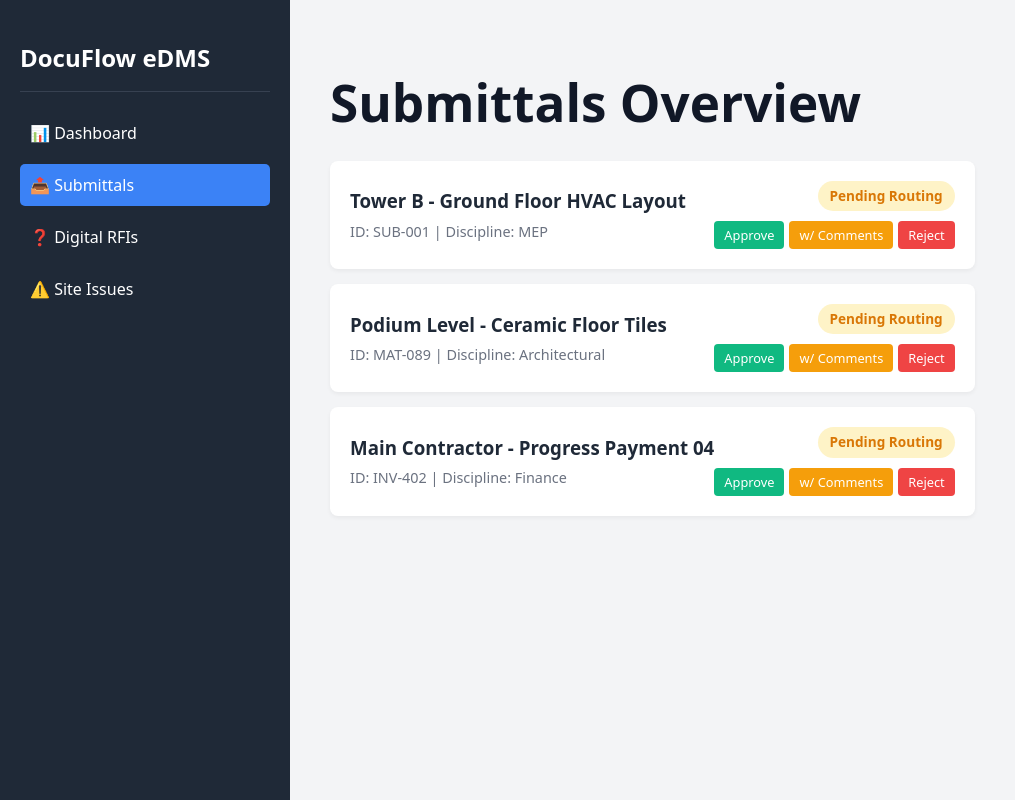
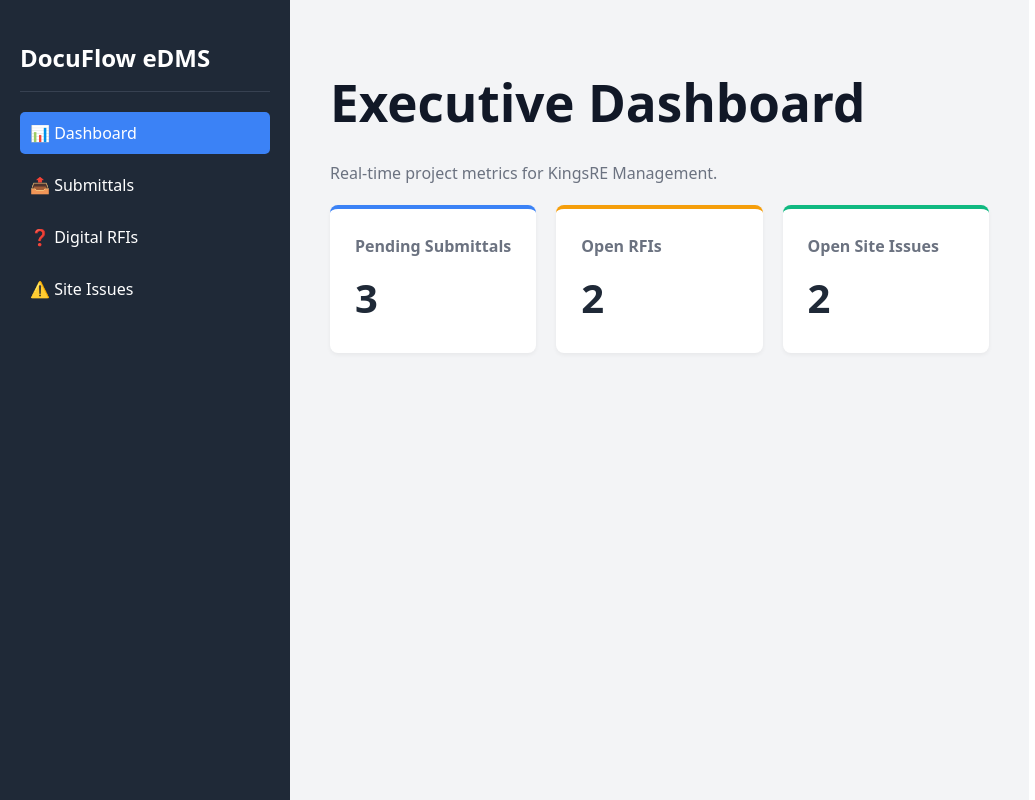
Before and after one commit to Eelessawi/docuflow-edms, a React (Vite) app: page / in a window 1280 px wide. Shown: the whole page, without its empty margins (0-1035 px from the left). Built offline with nearby package versions, Linux system fonts and the light colour scheme.

Commit message:
Added live Executive Dashboard with derived state analytics

```diff
--- a/src/App.jsx
+++ b/src/App.jsx
@@ -1,13 +1,18 @@
 import { useState } from 'react';
 import './index.css';
-// 1. We import BOTH arrays from your data file
-import { incomingDocuments, projectRFIs } from './data.js';
+import { incomingDocuments, projectRFIs, siteIssues } from './data.js';
 
 function App() {
-  const [activeTab, setActiveTab] = useState('transmittals');
+  const [activeTab, setActiveTab] = useState('dashboard'); // Let's make Dashboard the default screen!
   const [documents, setDocuments] = useState(incomingDocuments);
-  // 2. We set up a new Whiteboard space specifically for RFIs
   const [rfis, setRfis] = useState(projectRFIs);
+  const [issues, setIssues] = useState(siteIssues);
+
+  // 🧮 THE CALCULATOR: Automatically counting our live metrics
+  const pendingDocsCount = documents.filter(doc => doc.status === 'Pending Routing').length;
+  const openRfiCount = rfis.filter(rfi => rfi.status === 'Open').length;
+  const openIssuesCount = issues.filter(issue => issue.status === 'Open').length;
+  const criticalIssuesCount = issues.filter(issue => issue.status === 'Open' && issue.severity === 'Critical').length;
 
   // Engine for Submittals
   function updateDocumentStatus(docId, newStatus) {
@@ -27,6 +32,15 @@ function App() {
     setRfis(updatedRfis);
   }
 
+  // Engine for Issues
+  function resolveIssue(issueId) {
+    const updatedIssues = issues.map(issue => {
+      if (issue.id === issueId) return { ...issue, status: 'Resolved' };
+      return issue;
+    });
+    setIssues(updatedIssues);
+  }
+
   return (
     <div style={{ display: 'flex', height: '100vh', backgroundColor: '#f3f4f6', fontFamily: 'system-ui' }}>
 
@@ -44,10 +58,42 @@ function App() {
       {/* MAIN CONTENT AREA */}
       <div style={{ flex: 1, padding: '40px', overflowY: 'auto' }}>
         <h1 style={{ color: '#111827', marginBottom: '5px', textTransform: 'capitalize' }}>
-          {activeTab === 'transmittals' ? 'Submittals' : activeTab === 'rfis' ? 'Digital RFIs' : activeTab} Overview
+          {activeTab === 'transmittals' ? 'Submittals' : activeTab === 'rfis' ? 'Digital RFIs' : activeTab === 'issues' ? 'Site Issues' : 'Executive Dashboard'}
         </h1>
 
-        {/* --- 🪄 CONDITIONAL RENDER: SUBMITTALS --- */}
+        {/* --- 🪄 CONDITIONAL RENDER: DASHBOARD --- */}
+        {activeTab === 'dashboard' && (
+          <div style={{ marginTop: '30px' }}>
+            <p style={{ color: '#6b7280', marginBottom: '20px' }}>Real-time project metrics for KingsRE Management.</p>
+
+            <div style={{ display: 'grid', gridTemplateColumns: 'repeat(3, 1fr)', gap: '20px' }}>
+
+              {/* Stat Card 1: Submittals */}
+              <div style={{ backgroundColor: 'white', padding: '25px', borderRadius: '8px', boxShadow: '0 2px 4px rgba(0,0,0,0.05)', borderTop: '4px solid #3b82f6' }}>
+                <h3 style={{ color: '#6b7280', margin: '0 0 10px 0', fontSize: '1rem' }}>Pending Submittals</h3>
+                <p style={{ fontSize: '2.5rem', fontWeight: 'bold', margin: '0', color: '#1f2937' }}>{pendingDocsCount}</p>
+              </div>
+
+              {/* Stat Card 2: RFIs */}
+              <div style={{ backgroundColor: 'white', padding: '25px', borderRadius: '8px', boxShadow: '0 2px 4px rgba(0,0,0,0.05)', borderTop: '4px solid #f59e0b' }}>
+                <h3 style={{ color: '#6b7280', margin: '0 0 10px 0', fontSize: '1rem' }}>Open RFIs</h3>
+                <p style={{ fontSize: '2.5rem', fontWeight: 'bold', margin: '0', color: '#1f2937' }}>{openRfiCount}</p>
+              </div>
+
+              {/* Stat Card 3: Issues */}
+              <div style={{ backgroundColor: 'white', padding: '25px', borderRadius: '8px', boxShadow: '0 2px 4px rgba(0,0,0,0.05)', borderTop: criticalIssuesCount > 0 ? '4px solid #ef4444' : '4px solid #10b981' }}>
+                <h3 style={{ color: '#6b7280', margin: '0 0 10px 0', fontSize: '1rem' }}>Open Site Issues</h3>
+                <p style={{ fontSize: '2.5rem', fontWeight: 'bold', margin: '0', color: '#1f2937' }}>{openIssuesCount}</p>
+                {criticalIssuesCount > 0 && (
+                  <p style={{ color: '#ef4444', margin: '10px 0 0 0', fontSize: '0.85rem', fontWeight: 'bold' }}>⚠️ {criticalIssuesCount} Critical Defect(s)</p>
+                )}
+              </div>
+
+            </div>
+          </div>
+        )}
+
+        {/* --- CONDITIONAL RENDER: SUBMITTALS --- */}
         {activeTab === 'transmittals' && (
           <div style={{ display: 'flex', flexDirection: 'column', gap: '15px', marginTop: '30px' }}>
             {documents.map(doc => (
@@ -57,7 +103,7 @@ function App() {
                   <p style={{ margin: '0', color: '#6b7280', fontSize: '0.9rem' }}>ID: {doc.id} | Discipline: {doc.discipline}</p>
                 </div>
                 <div style={{ display: 'flex', flexDirection: 'column', alignItems: 'flex-end', gap: '10px' }}>
-                  <span style={{ backgroundColor: doc.status === 'Approved' ? '#d1fae5' : doc.status === 'Rejected' ? '#fee2e2' : '#fef3c7', color: doc.status === 'Approved' ? '#065f46' : doc.status === 'Rejected' ? '#991b1b' : '#d97706', padding: '5px 12px', borderRadius: '20px', fontSize: '0.85rem', fontWeight: 'bold' }}>{doc.status}</span>
+                  <span style={{ backgroundColor: doc.status.includes('Approved') ? '#d1fae5' : doc.status === 'Rejected' ? '#fee2e2' : '#fef3c7', color: doc.status.includes('Approved') ? '#065f46' : doc.status === 'Rejected' ? '#991b1b' : '#d97706', padding: '5px 12px', borderRadius: '20px', fontSize: '0.85rem', fontWeight: 'bold' }}>{doc.status}</span>
                   <div style={{ display: 'flex', gap: '5px' }}>
                     <button onClick={() => updateDocumentStatus(doc.id, 'Approved')} style={{ padding: '5px 10px', fontSize: '0.8rem', backgroundColor: '#10b981', color: 'white', border: 'none', borderRadius: '4px', cursor: 'pointer' }}>Approve</button>
                     <button onClick={() => updateDocumentStatus(doc.id, 'Approved w/ Comments')} style={{ padding: '5px 10px', fontSize: '0.8rem', backgroundColor: '#f59e0b', color: 'white', border: 'none', borderRadius: '4px', cursor: 'pointer' }}>w/ Comments</button>
@@ -69,7 +115,7 @@ function App() {
           </div>
         )}
 
-        {/* --- 🪄 CONDITIONAL RENDER: RFIs --- */}
+        {/* --- CONDITIONAL RENDER: RFIs --- */}
         {activeTab === 'rfis' && (
           <div style={{ display: 'flex', flexDirection: 'column', gap: '15px', marginTop: '30px' }}>
             {rfis.map(rfi => (
@@ -89,11 +135,25 @@ function App() {
           </div>
         )}
 
-        {/* --- 🪄 CONDITIONAL RENDER: DASHBOARD --- */}
-        {activeTab === 'dashboard' && (
-          <div style={{ marginTop: '30px', padding: '30px', backgroundColor: 'white', borderRadius: '8px', textAlign: 'center', color: '#6b7280' }}>
-            <h2 style={{ color: '#1f2937' }}>Analytics Dashboard</h2>
-            <p>We will build out the live charts and project metrics here in Step 4!</p>
+        {/* --- CONDITIONAL RENDER: SITE ISSUES --- */}
+        {activeTab === 'issues' && (
+          <div style={{ display: 'flex', flexDirection: 'column', gap: '15px', marginTop: '30px' }}>
+            {issues.map(issue => (
+              <div key={issue.id} style={{ backgroundColor: 'white', padding: '20px', borderRadius: '8px', borderLeft: issue.severity === 'Critical' ? '5px solid #7f1d1d' : issue.severity === 'High' ? '5px solid #ef4444' : '5px solid #f59e0b', boxShadow: '0 2px 4px rgba(0,0,0,0.05)', display: 'flex', justifyContent: 'space-between', alignItems: 'center' }}>
+                <div>
+                  <h3 style={{ margin: '0 0 5px 0', color: '#1f2937' }}>{issue.title}</h3>
+                  <p style={{ margin: '0', color: '#6b7280', fontSize: '0.9rem' }}>
+                    ID: {issue.id} | Type: <strong>{issue.type}</strong> | Assigned: {issue.assignedTo}
+                  </p>
+                </div>
+                <div style={{ display: 'flex', flexDirection: 'column', alignItems: 'flex-end', gap: '10px' }}>
+                  <span style={{ backgroundColor: issue.status === 'Open' ? '#fee2e2' : '#d1fae5', color: issue.status === 'Open' ? '#991b1b' : '#065f46', padding: '5px 12px', borderRadius: '20px', fontSize: '0.85rem', fontWeight: 'bold' }}>{issue.status}</span>
+                  {issue.status === 'Open' && (
+                    <button onClick={() => resolveIssue(issue.id)} style={{ padding: '5px 15px', fontSize: '0.85rem', backgroundColor: '#10b981', color: 'white', border: 'none', borderRadius: '4px', cursor: 'pointer' }}>Mark Resolved</button>
+                  )}
+                </div>
+              </div>
+            ))}
           </div>
         )}
 
--- a/src/data.js
+++ b/src/data.js
@@ -49,3 +49,30 @@ export const projectRFIs = [
     dateSubmitted: "2026-02-23"
   }
 ];
+// The new Site Issues Database
+export const siteIssues = [
+  {
+    id: "NCR-099",
+    title: "Cracked concrete slab on Podium Level 2",
+    type: "Quality",
+    severity: "High",
+    status: "Open",
+    assignedTo: "Apex Builders"
+  },
+  {
+    id: "SAF-012",
+    title: "Missing edge protection near elevator shaft",
+    type: "Safety",
+    severity: "Critical",
+    status: "Resolved",
+    assignedTo: "Safety Officer"
+  },
+  {
+    id: "NCR-100",
+    title: "HVAC Duct clash with plumbing in Corridor B",
+    type: "Coordination",
+    severity: "Medium",
+    status: "Open",
+    assignedTo: "CoolTech MEP"
+  }
+];
```
